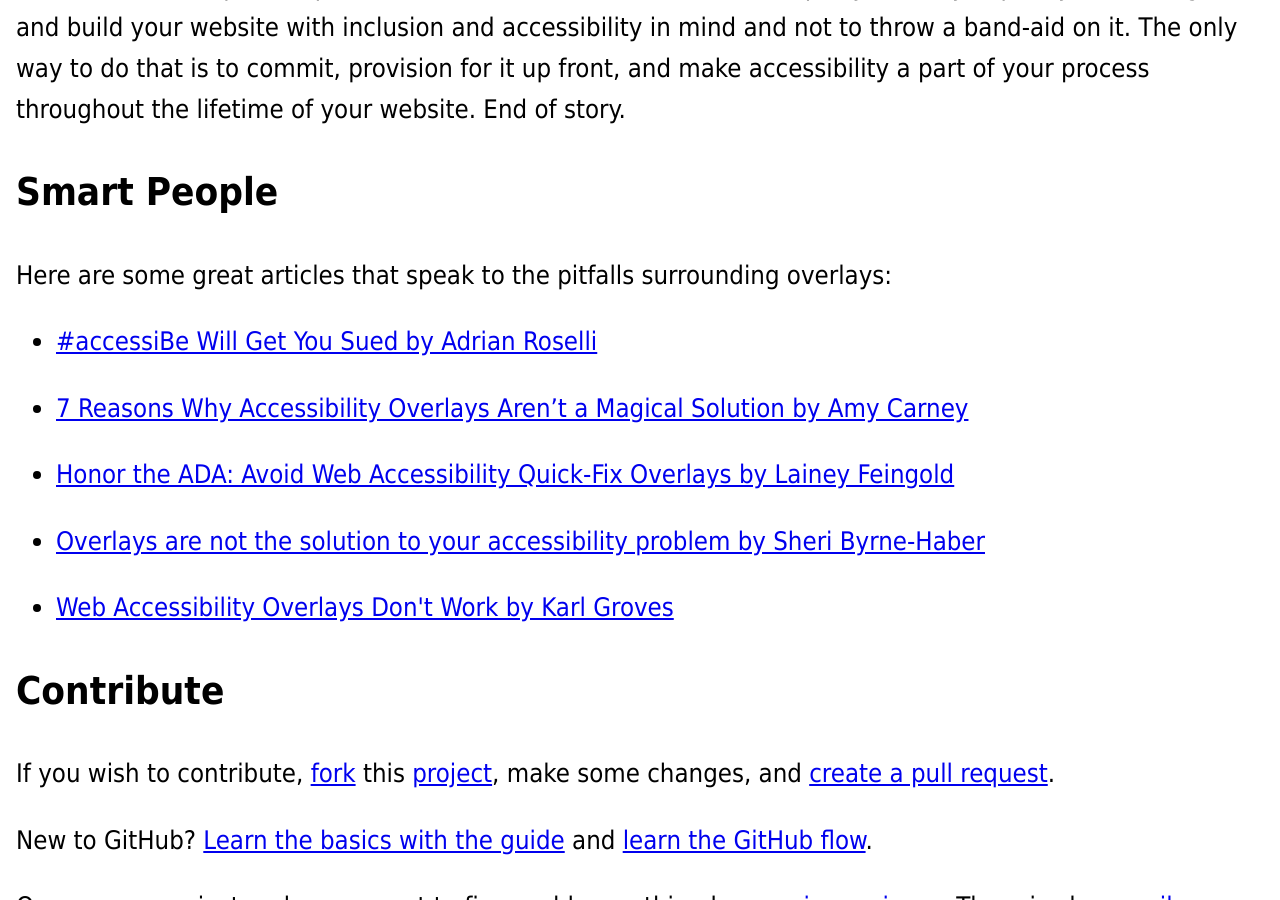
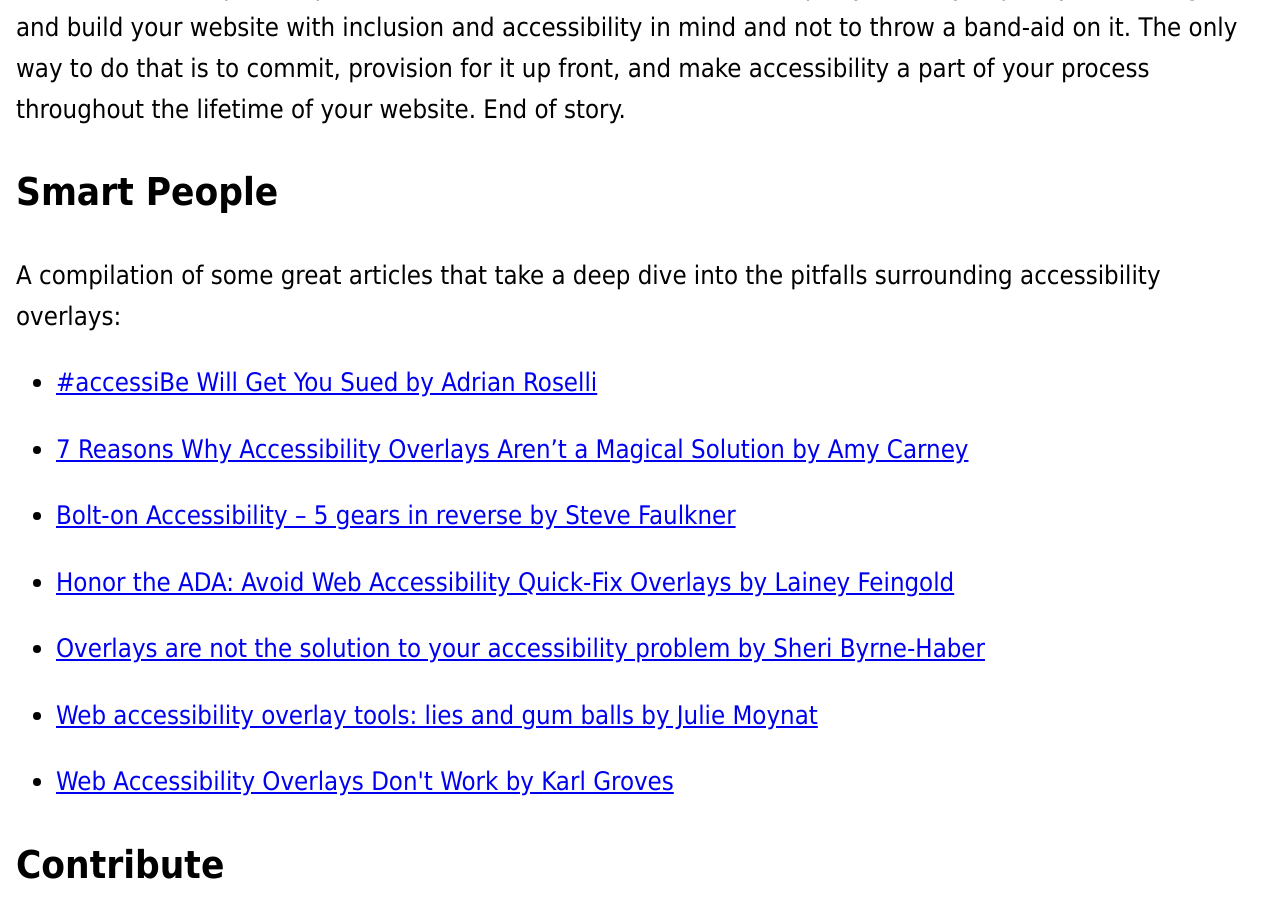
Before and after one commit to michaelspellacy/shouldiuseanaccessibilityoverlay-com, a Jekyll site: the page built from index.html, in a window 1280 px wide and 900 px high, scrolled down 1625 px. Built offline with Jekyll 4.4.1, drawn with Linux system fonts in a browser that asks for light colours.

Commit message:
New articles!

```diff
--- a/index.html
+++ b/index.html
@@ -21,12 +21,14 @@
 
 <h2>Smart People</h2>
 
-<p>Here are some great articles that speak to the pitfalls surrounding overlays:</p>
+<p>A compilation of some great articles that take a deep dive into the pitfalls surrounding accessibility overlays:</p>
 
 <ul>
   <li><a href="https://adrianroselli.com/2020/06/accessibe-will-get-you-sued.html">#accessiBe Will Get You Sued by Adrian Roselli</a></li>
   <li><a href="https://carneydevelopit.wordpress.com/2020/03/03/7-reasons-why-accessibility-overlays-arent-a-magical-solution/">7 Reasons Why Accessibility Overlays Aren’t a Magical Solution by Amy Carney</a></li>
+  <li><a href="https://developer.paciellogroup.com/blog/2020/05/bolt-on-accessibility-5-gears-in-reverse/">Bolt-on Accessibility – 5 gears in reverse by Steve Faulkner</a></li>
   <li><a href="https://www.lflegal.com/2020/08/quick-fix/">Honor the ADA: Avoid Web Accessibility Quick-Fix Overlays by Lainey Feingold</a></li>
   <li><a href="https://sheribyrnehaber.com/overlays-are-not-the-solution/">Overlays are not the solution to your accessibility problem by Sheri Byrne-Haber</a></li>
+  <li><a href="https://www.lalutineduweb.fr/en/web-accessibility-overlays-lies-gum-balls/">Web accessibility overlay tools: lies and gum balls by Julie Moynat</a></li>
   <li><a href="https://blog.tenon.io/web-accessibility-overlays-dont-work">Web Accessibility Overlays Don't Work by Karl Groves</a></li>
 </ul>
```
